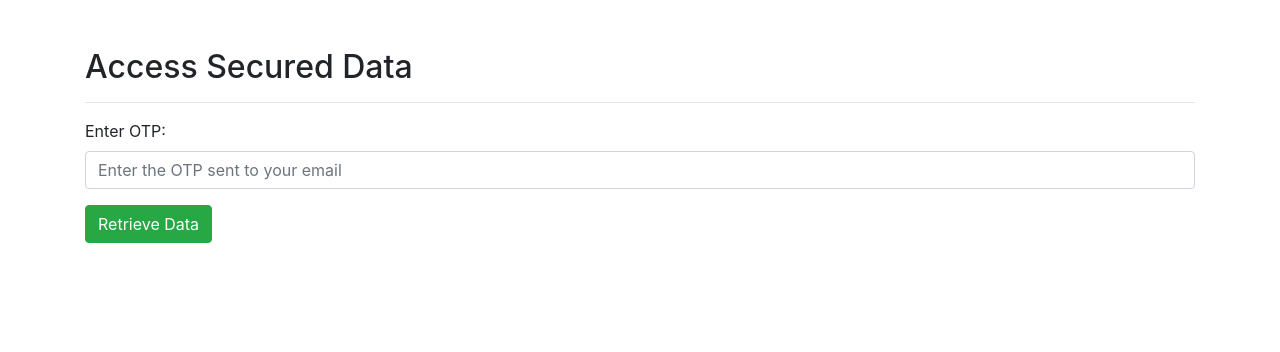
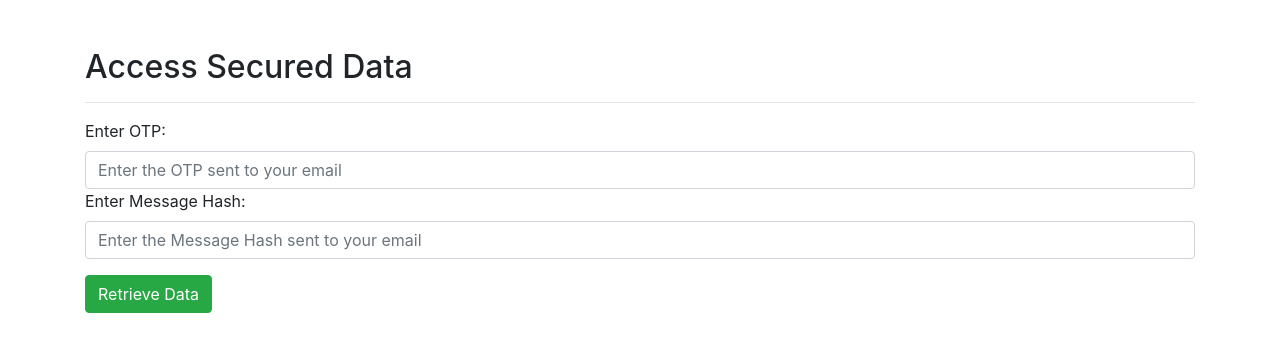
Before and after one commit to mqasim41/time-sensitive-content-sharing, a Flask app: page /access/1 in a window 1280 px wide. Shown: the top 352 px of the page. Run offline with Flask 3, Linux system fonts and the light colour scheme; some libraries are stand-ins or nearby versions.

Commit message:
Added sockets and updated interface

```diff
--- a/app/app.py
+++ b/app/app.py
@@ -1,23 +1,26 @@
+from flask_socketio import SocketIO, emit, join_room, leave_room, send
 from flask import Flask, request, jsonify, render_template, redirect, url_for, flash
 from itsdangerous import URLSafeTimedSerializer
 from flask_mail import Mail, Message
 from config.configuration import SECRET_KEY, EMAIL, EMAIL_PASSWORD
 import random
 import string
-import os
+import hashlib
+import eventlet
 
 app = Flask(__name__)
 
 app.secret_key = SECRET_KEY
+socketio = SocketIO(app)
 
 # Configuration for Flask-Mail
 app.config.update(
-    MAIL_SERVER='smtp.gmail.com',       # Replace with your SMTP server
-    MAIL_PORT=587,                      # Replace with your SMTP port
+    MAIL_SERVER='smtp.gmail.com',
+    MAIL_PORT=587,
     MAIL_USE_TLS=True,
-    MAIL_USERNAME=EMAIL,   # Replace with your email
-    MAIL_PASSWORD=EMAIL_PASSWORD,    # Replace with your email password or app-specific password
-    MAIL_DEFAULT_SENDER=EMAIL  # Replace with your email
+    MAIL_USERNAME=EMAIL,
+    MAIL_PASSWORD=EMAIL_PASSWORD,
+    MAIL_DEFAULT_SENDER=EMAIL
 )
 
 mail = Mail(app)
@@ -31,6 +34,21 @@ OTP_STORE = {}
 def generate_otp(length=6):
     """Generate a random OTP consisting of digits."""
     return ''.join(random.choices(string.digits, k=length))
+
+def create_sha256_hash(message):
+    """Create a SHA-256 hash for a given message."""
+    # Ensure the message is in bytes
+    message_bytes = message.encode('utf-8')
+    # Create the hash object
+    hash_object = hashlib.sha256(message_bytes)
+    # Get the hexadecimal representation of the hash
+    hash_hex = hash_object.hexdigest()
+    return hash_hex
+
+@socketio.on('message')
+def handle_message(json):
+    send({"data": json["data"], "sender": request.sid}, broadcast=True)
+
 
 @app.route('/')
 def home():
@@ -55,6 +73,8 @@ def generate_url():
     otp = generate_otp()
     OTP_STORE[identifier] = otp
 
+    hashed_message = create_sha256_hash(data)
+
     # Create a time-limited URL
     secure_url = serializer.dumps(identifier)
 
@@ -66,7 +86,7 @@ def generate_url():
         msg = Message(
             subject="Your OTP for Secure Data Access",
             recipients=[email],
-            body=f"Your OTP is: {otp}\nUse the following link to access your data: {access_url}"
+            body=f"Your OTP is: {otp}\nThe message hash is: {hashed_message}\nThe data access link has been dmed to you."
         )
         mail.send(msg)
     except Exception as e:
@@ -78,15 +98,16 @@ def generate_url():
         return redirect(url_for('home'))
 
     flash("Secure URL generated and OTP sent to your email.", "success")
-    return redirect(url_for('home'))
+    return render_template('home.html', access_url=access_url)
 
 @app.route('/access/<secure_url>', methods=['GET', 'POST'])
 def access_data_form(secure_url):
     """Render the form to input OTP and access the secured data."""
     if request.method == 'POST':
         otp = request.form.get('otp')
+        hash = request.form.get('hash')
         if not otp:
-            flash("OTP is required.", "danger")
+            flash("OTP and Hash is required.", "danger")
             return redirect(url_for('access_data_form', secure_url=secure_url))
 
         try:
@@ -108,7 +129,13 @@ def access_data_form(secure_url):
             flash("Data already accessed or invalid.", "danger")
             return redirect(url_for('home'))
 
-        flash("Data retrieved successfully.", "success")
+        hashed_data = create_sha256_hash(data)
+
+        if hashed_data != hash:
+            flash("Integrity Failure. Message has been altered", "danger")
+            return redirect(url_for('home'))
+
+        flash("Data retrieved successfully. Both the hashes match.", "success")
         return render_template('data.html', data=data)
 
     return render_template('access.html', secure_url=secure_url)
@@ -116,4 +143,4 @@ def access_data_form(secure_url):
 if __name__ == '__main__':
     # Ensure that templates are auto-reloaded
     app.config['TEMPLATES_AUTO_RELOAD'] = True
-    app.run(debug=True)
+    eventlet.wsgi.server(eventlet.listen(('127.0.0.1', 5000)), app)
--- a/app/templates/access.html
+++ b/app/templates/access.html
@@ -1,29 +1,32 @@
 <!DOCTYPE html>
 <html>
+
 <head>
   <title>Access Secured Data</title>
-    <link rel="stylesheet" href="https://stackpath.bootstrapcdn.com/bootstrap/4.5.0/css/bootstrap.min.css">
+  <link rel="stylesheet" href="https://stackpath.bootstrapcdn.com/bootstrap/4.5.0/css/bootstrap.min.css" />
 </head>
+
 <body>
   <div class="container mt-5">
     <h2>Access Secured Data</h2>
-    <hr>
-    {% with messages = get_flashed_messages(with_categories=true) %}
-      {% if messages %}
-        {% for category, message in messages %}
+    <hr />
+    {% with messages = get_flashed_messages(with_categories=true) %} {% if
+    messages %} {% for category, message in messages %}
     <div class="alert alert-{{ category }} alert-dismissible fade show" role="alert">
       {{ message }}
       <button type="button" class="close" data-dismiss="alert" aria-label="Close">
         <span aria-hidden="true">&times;</span>
       </button>
     </div>
-        {% endfor %}
-      {% endif %}
-    {% endwith %}
+    {% endfor %} {% endif %} {% endwith %}
     <form method="POST" action="{{ url_for('access_data_form', secure_url=secure_url) }}">
       <div class="form-group">
         <label for="otp">Enter OTP:</label>
-            <input type="text" class="form-control" id="otp" name="otp" placeholder="Enter the OTP sent to your email" required>
+        <input type="text" class="form-control" id="otp" name="otp" placeholder="Enter the OTP sent to your email"
+          required />
+        <label for="hash">Enter Message Hash:</label>
+        <input type="text" class="form-control" id="hash" name="hash"
+          placeholder="Enter the Message Hash sent to your email" required />
       </div>
       <button type="submit" class="btn btn-success">Retrieve Data</button>
     </form>
@@ -32,6 +35,6 @@
   <!-- Bootstrap JS for interactivity -->
   <script src="https://code.jquery.com/jquery-3.5.1.slim.min.js"></script>
   <script src="https://cdn.jsdelivr.net/npm/bootstrap@4.5.0/dist/js/bootstrap.bundle.min.js"></script>
+</body>
 
-</body>
 </html>
--- a/requirements.txt
+++ b/requirements.txt
@@ -2,3 +2,5 @@ Flask
 python-dotenv
 Flask-Mail
 itsdangerous
+flask-socketio
+eventlet
```
Also changed, not shown: app/templates/home.html (+111 -11 lines). Lines whose indentation alone changed are shown as unchanged.
